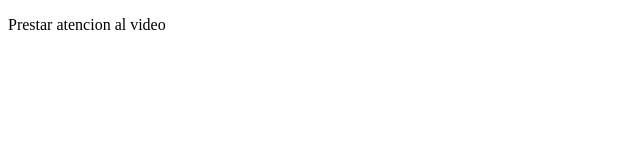
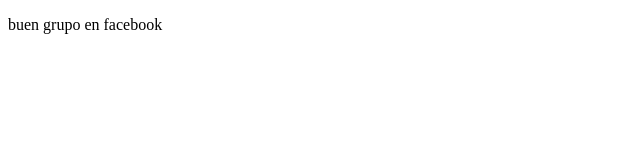
Before and after one commit to andresquimbay/WebDevApps, a plain HTML site: page index.html in a window 1280 px wide. Shown: the full height of the page, 0-640 px from the left. Drawn offline with Linux system fonts and the light colour scheme.

Commit message:
ejemplo3
ejemplo 3

```diff
--- a/index.html
+++ b/index.html
@@ -4,6 +4,6 @@
 	<title>Tutor Cafe Web </title>
 </head>
 <body>
-<p>Prestar atencion al video</p>
+<p>buen grupo en facebook</p>
 </body>
 </html>
```
